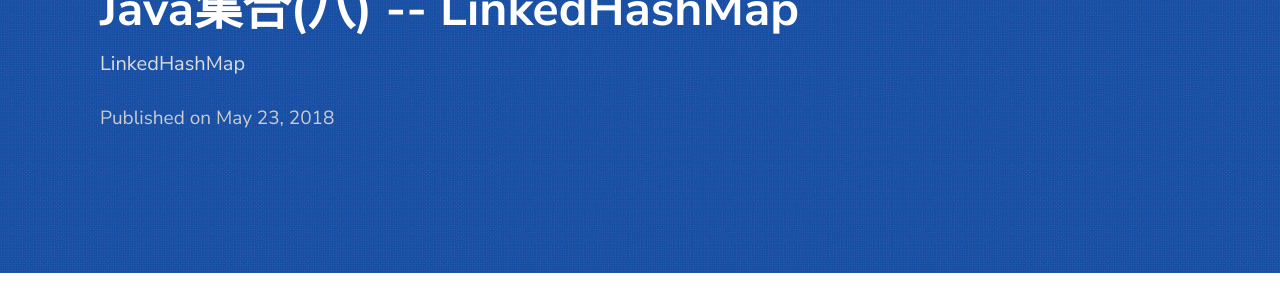
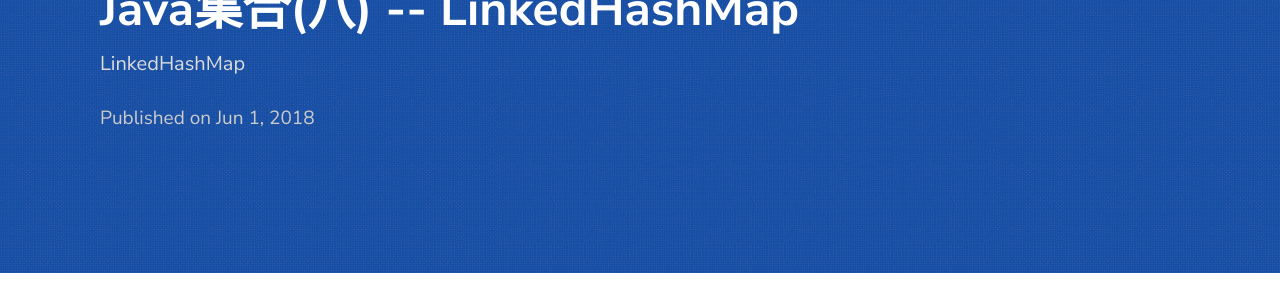
Before and after one commit to swz1993/swz1993.github.io, a Jekyll site: the page built from _posts/2019-06-01-LinkedHashMap.markdown, in a window 1280 px wide and 900 px high. Shown: the part 139-439 px from the top of the window. Built offline with Jekyll 4.4.1, drawn with Linux system fonts in a browser that asks for light colours.

Commit message:
Update 2019-06-01-LinkedHashMap.markdown

```diff
--- a/_posts/2019-06-01-LinkedHashMap.markdown
+++ b/_posts/2019-06-01-LinkedHashMap.markdown
@@ -1,7 +1,7 @@
 ---
 layout: post
 title:  "Java集合(八) -- LinkedHashMap"
-date:   2018-05-23 21:03:36 +0530
+date:   2018-06-01 21:03:36 +0530
 description: LinkedHashMap
 ---
 
```
